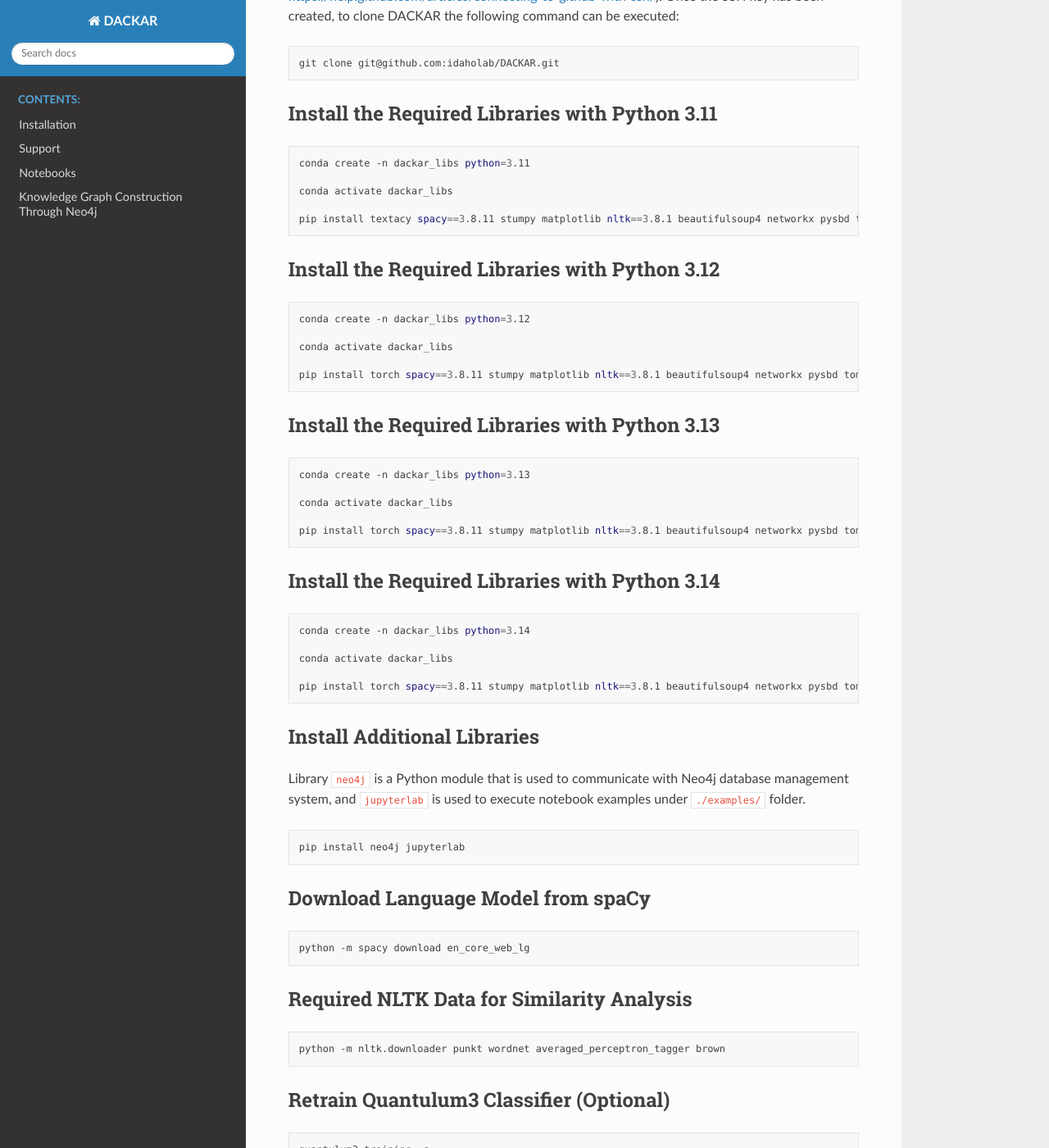
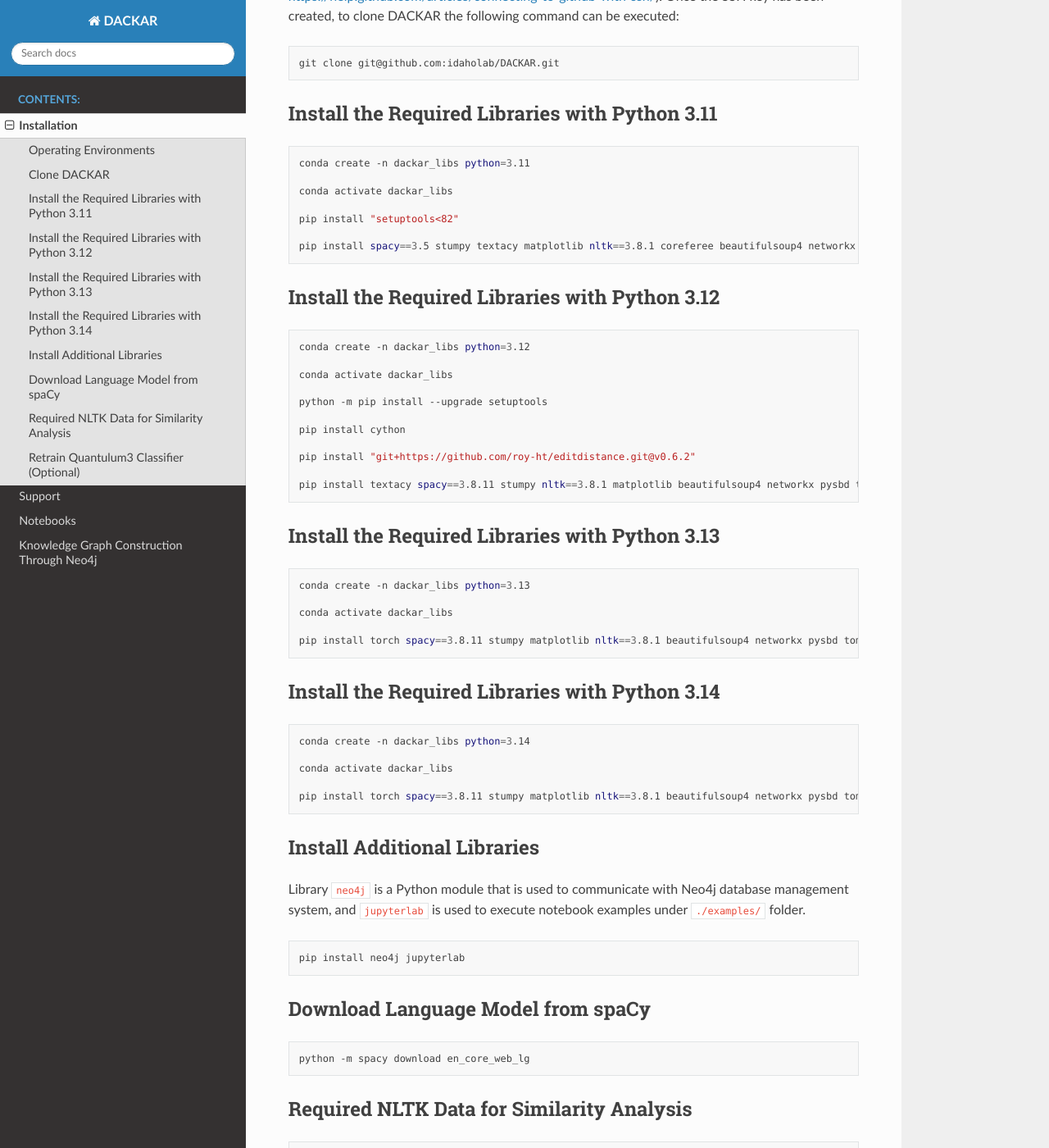
Before and after one commit to idaholab/DACKAR, a Sphinx documentation site: the page built from docs/install_new.rst, in a window 1280 px wide and 1400 px high, scrolled down 475 px. Shown: the whole window at 82% size. Built offline with Sphinx 7.4.7 and the Read the Docs theme 3.1.0, drawn with Linux system fonts in a browser that asks for light colours; formulas are drawn with MathJax 3; pages that are not in the unit, such as notebooks, are missing from menus.

Commit message:
update documentation about installation

```diff
--- a/docs/index.rst
+++ b/docs/index.rst
@@ -15,11 +15,12 @@
    :maxdepth: 2
    :caption: Contents:
 
-   install_spacy3.5
+   install_new
    support
    Notebooks <notebooks/index>
    knowledge_graph
    .. install
+   .. install_spacy3.5
 
 .. toctree::
    :maxdepth: 2
--- a/docs/install_new.rst
+++ b/docs/install_new.rst
@@ -32,10 +32,12 @@
 
   conda activate dackar_libs
 
-  pip install textacy spacy==3.8.11 stumpy matplotlib nltk==3.8.1 beautifulsoup4 networkx pysbd tomli numerizer autocorrect pywsd openpyxl quantulum3[classifier] scikit-learn pyspellchecker contextualSpellCheck pandas wordcloud jsonschema toml openai langchain langchain_openai langchain_community langchain-core ollama langchain-ollama cytoolz
+  pip install "setuptools<82"
 
-.. library conflicts for spacy 3.8: coreferee
-.. fix torch to 2.8.0 for windows
+  pip install spacy==3.5 stumpy textacy matplotlib nltk==3.8.1 coreferee beautifulsoup4 networkx pysbd tomli numerizer autocorrect pywsd==1.2.5 openpyxl quantulum3[classifier] numpy==1.26 scikit-learn pyspellchecker contextualSpellCheck pandas wordcloud jsonschema toml openai langchain langchain_openai langchain_community langchain-core ollama langchain-ollama cytoolz
+
+.. torch is also required: pip install torch==2.9.1 --extra-index-url https://download.pytorch.org/whl/cpu on Linux,
+.. or pip install torch==2.8.0 on Windows; not needed on macOS.
 
 Install the Required Libraries with Python 3.12
 -----------------------------------------------
@@ -46,10 +48,17 @@
 
   conda activate dackar_libs
 
-  pip install torch spacy==3.8.11 stumpy matplotlib nltk==3.8.1 beautifulsoup4 networkx pysbd tomli numerizer autocorrect pywsd openpyxl quantulum3[classifier] scikit-learn pyspellchecker  pandas wordcloud jsonschema toml openai langchain langchain_openai langchain_community langchain-core ollama langchain-ollama cytoolz
+  python -m pip install --upgrade setuptools
 
-.. library conflicts for spacy 3.8: textacy,  coreferee, contextualSpellCheck
-.. fix torch to 2.8.0 for windows
+  pip install cython
+
+  pip install "git+https://github.com/roy-ht/editdistance.git@v0.6.2"
+
+  pip install textacy spacy==3.8.11 stumpy nltk==3.8.1 matplotlib beautifulsoup4 networkx pysbd tomli numerizer autocorrect pywsd==1.2.5 openpyxl quantulum3[classifier] scikit-learn pyspellchecker contextualSpellCheck pandas wordcloud jsonschema toml openai langchain langchain_openai langchain_community langchain-core ollama langchain-ollama cytoolz
+
+.. contextualSpellCheck pins editdistance==0.6.2, whose PyPI sdist fails to build on Python 3.12;
+.. installing it from the tagged GitHub source above works around this.
+.. coreferee is not yet compatible with spacy 3.8 and is omitted here; torch is not required for this environment.
 
 Install the Required Libraries with Python 3.13
 -----------------------------------------------
```
